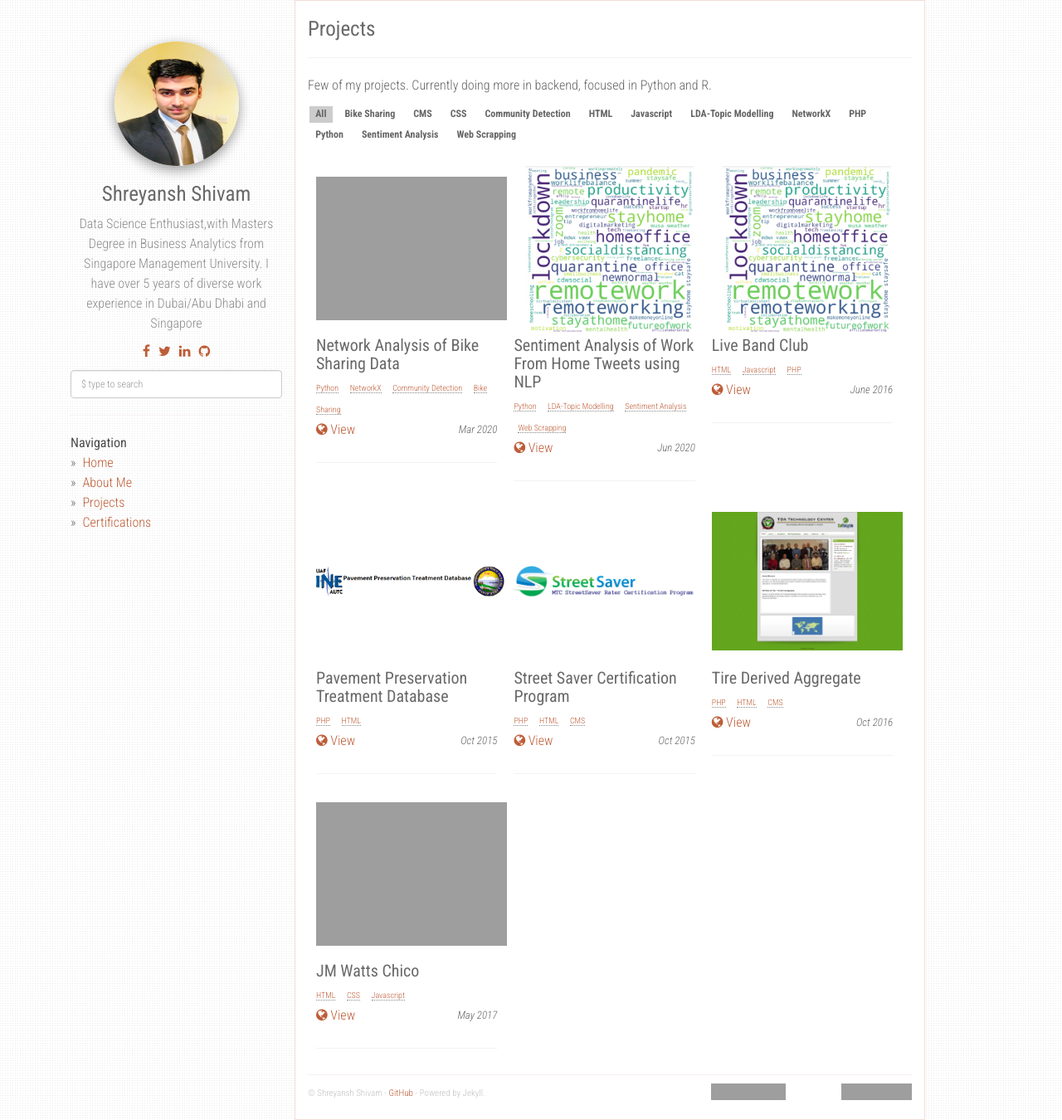
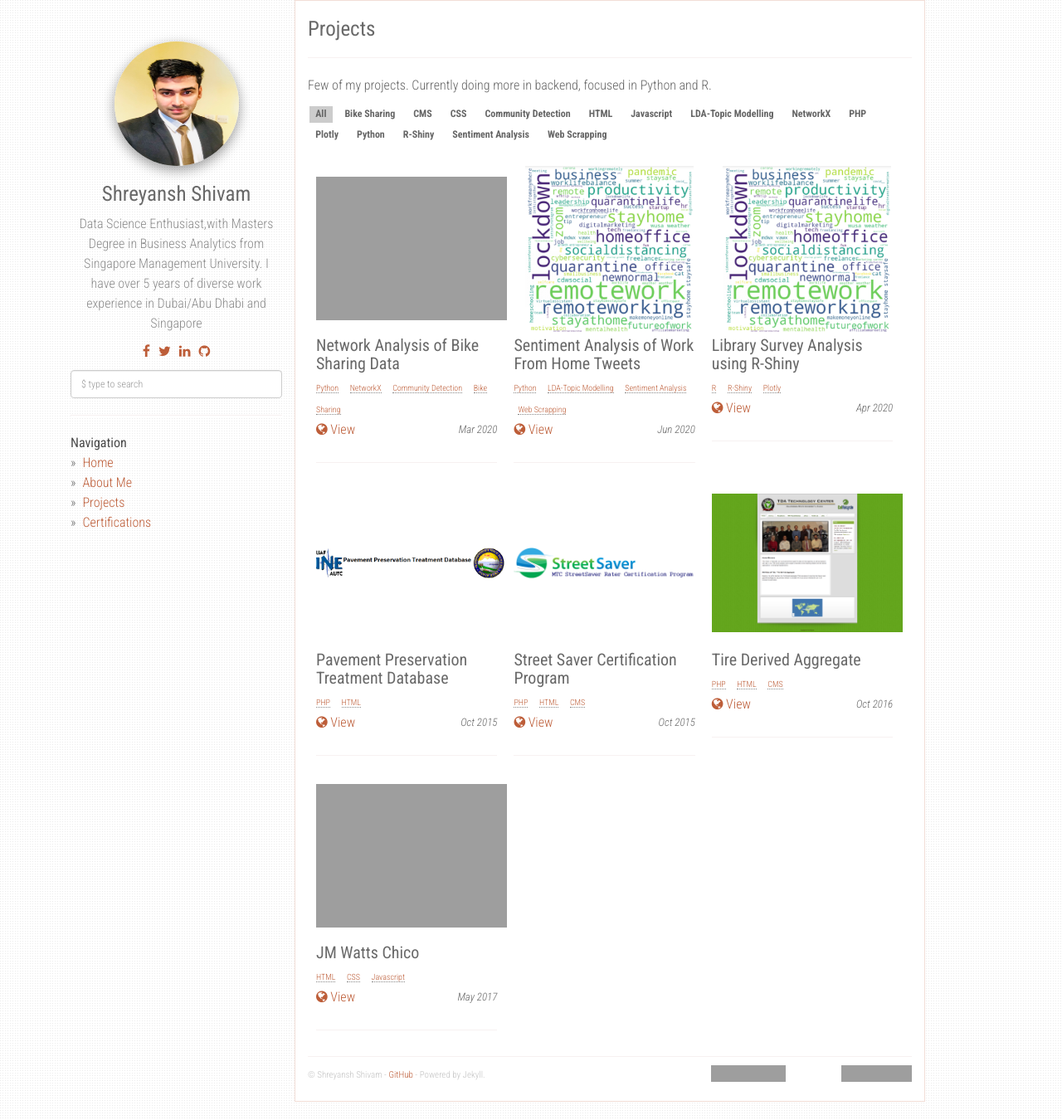
Before and after one commit to shreyanshshivam/shreyansh, a Jekyll site: the page built from projects.md, in a window 1280 px wide and 1350 px high. Shown: the whole window at 83% size. Built offline with Jekyll 4.4.1, drawn with Linux system fonts in a browser that asks for light colours; nearby versions of some CDN libraries; grey boxes are pictures that could not be loaded.

Commit message:
Update projects.json

```diff
--- a/_data/projects.json
+++ b/_data/projects.json
@@ -9,7 +9,7 @@
 		"tags": ["Python", "NetworkX", "Community Detection","Bike Sharing"]
 	},
 	{
-		"name": "Sentiment Analysis of Work From Home Tweets using NLP",
+		"name": "Sentiment Analysis of Work From Home Tweets",
 		"image": "easy-links.jpg",
 		"date": "Jun 2020",
 		"url":"https://github.com/shreyanshshivam/Work_From_Home_Satisfaction_Analysis_Using-NLP",
@@ -17,11 +17,11 @@
 		"tags": ["Python","LDA-Topic Modelling", "Sentiment Analysis", "Web Scrapping"]
 	},
 	{
-		"name": "Live Band Club",
+		"name": "Library Survey Analysis using R-Shiny",
 		"image": "livebandclub.png",
-		"url": "http://livebandclub.com",
-		"date": "June 2016",
-		"tags": ["HTML","Javascript","PHP"]
+		"url": "https://shreyanshshivam09.shinyapps.io/visual_proj_rev_3/",
+		"date": "Apr 2020",
+		"tags": ["R","R-Shiny","Plotly"]
 	},
 	{
 		"name": "Pavement Preservation Treatment Database",
```
